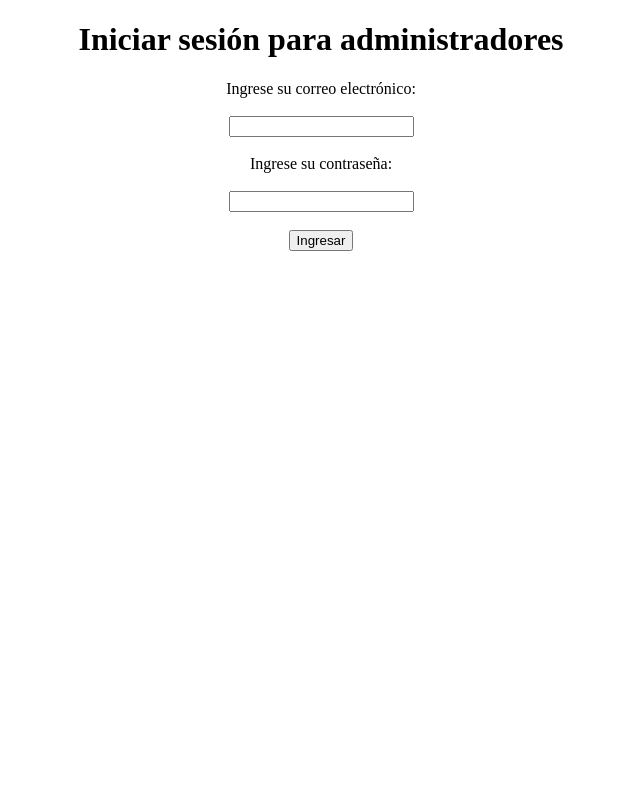
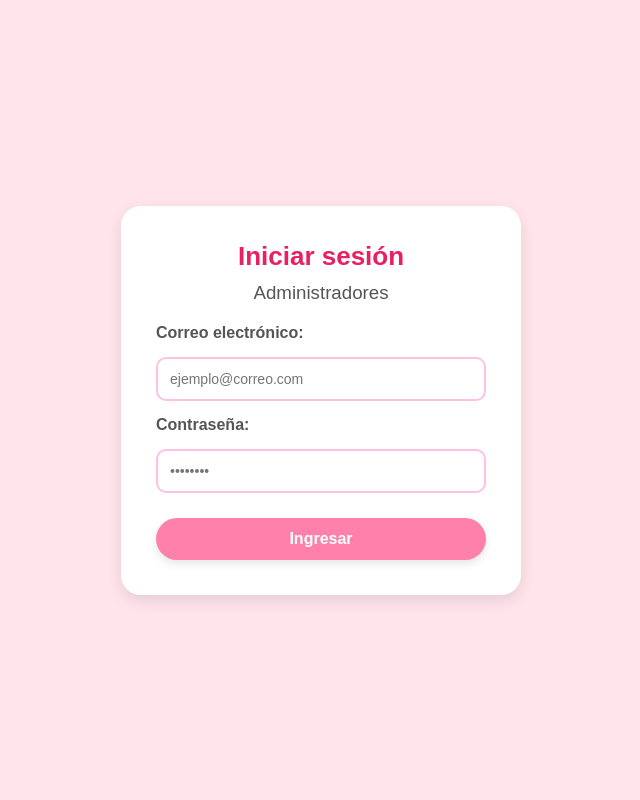
Before and after one commit to Alejandra30melgarejo/Mayra_Melgarejo_Guanentino_Responda, a PHP site: page /modelo/login_admin.php in a window 1280 px wide. Shown: the whole page, without its empty margins (319-959 px from the left). Run offline with PHP 8.4, Linux system fonts and the light colour scheme.

Commit message:
“mensaje”

```diff
--- a/modelo/login_admin.php
+++ b/modelo/login_admin.php
@@ -1,24 +1,25 @@
 <!DOCTYPE html>
-<html lang="en">
+<html lang="es">
 <head>
-    <meta charset="UTF-8">
-    <meta name="viewport" content="width=device-width, initial-scale=1.0">
-    <title>Login</title>
+  <meta charset="UTF-8">
+  <meta name="viewport" content="width=device-width, initial-scale=1.0">
+  <title>Login Administrador</title>
+  <link rel="stylesheet" href="../style.css">
 </head>
 <body>
-    <center>
-        <h1>Iniciar sesión para administradores</h1>
-        <form action="loguearse_admin.php" method="POST">
-            <label for="">Ingrese su correo electrónico:</label>
-            <br><br>
-            <input type="text" name="email" id="" required>
-            <br><br>
-            <label for="">Ingrese su contraseña:</label>
-            <br><br>
-            <input type="text" name="contraseña" id="" required>
-            <br><br>
-            <button type="submit">Ingresar</button>
-        </form>
-    </center>
+  <div class="container">
+    <h1>Iniciar sesión</h1>
+    <h3>Administradores</h3>
+
+    <form action="loguearse_admin.php" method="POST" class="formulario">
+      <label for="email">Correo electrónico:</label>
+      <input type="email" name="email" id="email" placeholder="ejemplo@correo.com" required>
+
+      <label for="password">Contraseña:</label>
+      <input type="password" name="contraseña" id="password" placeholder="••••••••" required>
+
+      <button type="submit">Ingresar</button>
+    </form>
+  </div>
 </body>
 </html>
--- /dev/null
+++ b/style.css
@@ -0,0 +1,134 @@
+/* Reset */
+* {
+    margin: 0;
+    padding: 0;
+    box-sizing: border-box;
+  }
+
+  /* Fondo general */
+  body {
+    font-family: "Poppins", Arial, sans-serif;
+    background: #ffe4ec; /* Rosa pastel */
+    display: flex;
+    justify-content: center;
+    align-items: center;
+    min-height: 100vh;
+    padding: 20px;
+  }
+
+  /* Contenedor principal */
+  .container {
+    background: #fff;
+    padding: 35px;
+    border-radius: 20px;
+    text-align: center;
+    box-shadow: 0 6px 15px rgba(0,0,0,0.1);
+    width: 100%;
+    max-width: 400px;
+    transition: transform 0.2s;
+  }
+
+  .container:hover {
+    transform: scale(1.02);
+  }
+
+  /* Títulos */
+  h1 {
+    color: #e91e63;
+    margin-bottom: 10px;
+    font-size: 26px;
+  }
+
+  h3 {
+    margin-bottom: 20px;
+    color: #555;
+    font-weight: normal;
+  }
+
+  /* Botones */
+  .botones a {
+    text-decoration: none;
+  }
+
+  button {
+    background: #ff80ab;
+    color: white;
+    border: none;
+    padding: 12px 18px;
+    margin-top: 10px;
+    border-radius: 30px;
+    font-size: 16px;
+    font-weight: bold;
+    cursor: pointer;
+    transition: all 0.3s ease;
+    width: 100%;
+    box-shadow: 0 4px 8px rgba(0,0,0,0.1);
+  }
+
+  button:hover {
+    background: #d81b60;
+    box-shadow: 0 6px 12px rgba(0,0,0,0.15);
+  }
+
+  /* Formularios */
+  .formulario {
+    display: flex;
+    flex-direction: column;
+    gap: 15px;
+    text-align: left;
+  }
+
+  .formulario label {
+    font-weight: bold;
+    color: #555;
+  }
+
+  .formulario input {
+    padding: 12px;
+    border: 2px solid #ffc1e3;
+    border-radius: 10px;
+    font-size: 14px;
+    transition: 0.3s;
+  }
+
+  .formulario input:focus {
+    border-color: #e91e63;
+    outline: none;
+    box-shadow: 0 0 6px rgba(233, 30, 99, 0.3);
+  }
+
+  /* Mensajes (errores o confirmación) */
+  .mensaje {
+    margin-top: 15px;
+    padding: 12px;
+    border-radius: 8px;
+    font-size: 14px;
+  }
+
+  .mensaje.error {
+    background: #ffe0e6;
+    color: #d81b60;
+    border: 1px solid #f48fb1;
+  }
+
+  .mensaje.ok {
+    background: #e0f7ec;
+    color: #2e7d32;
+    border: 1px solid #81c784;
+  }
+
+  /* Responsivo */
+  @media (max-width: 500px) {
+    .container {
+      padding: 25px;
+    }
+
+    h1 {
+      font-size: 22px;
+    }
+
+    button {
+      font-size: 14px;
+      padding: 10px;
+    }
+  }
```
Also changed, not shown: index.html (added, +21 -0 lines), index.php (deleted, +0 -28 lines), modelo/login_digitador.php (+15 -14 lines), modelo/login_docente.php (+19 -18 lines).
